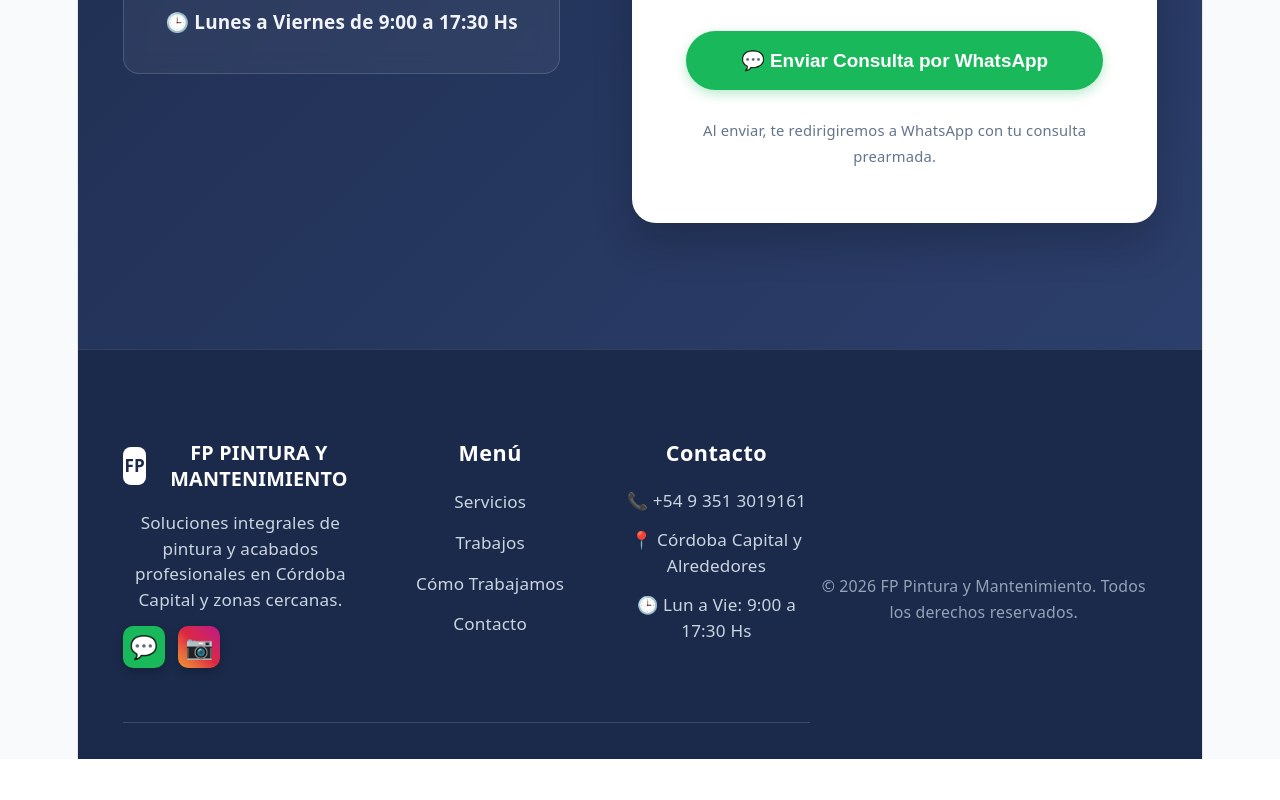
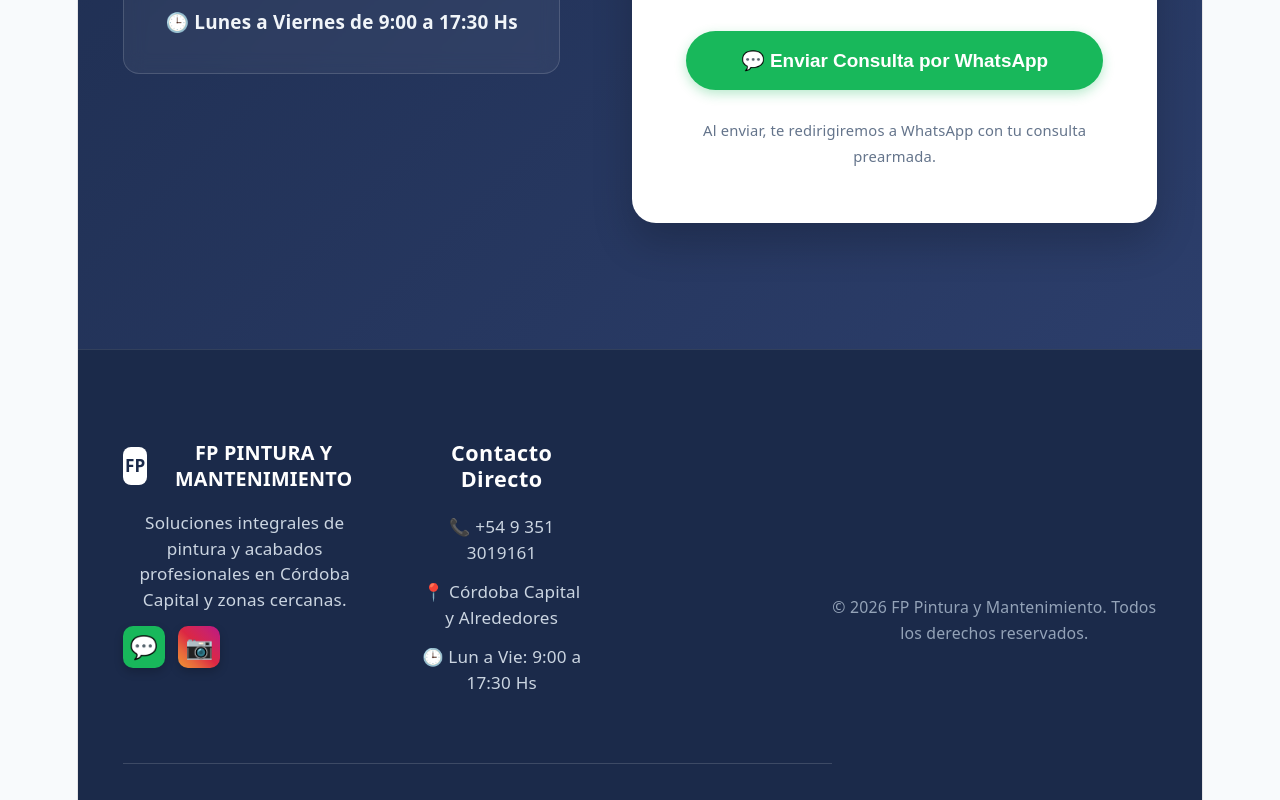
Before and after one commit to mmateodiaz/FP-Pintura, a React (Vite) app: page / in a window 1280 px wide. Shown: the part 4597-5397 px from the top of the page. Before the commit the page ends 5356 px from the top, so only its background shows below. Built offline with nearby package versions, Linux system fonts and the light colour scheme.

Commit message:
Agregando informacion contacto

```diff
--- a/src/App.css
+++ b/src/App.css
@@ -700,25 +700,6 @@ footer.footer {
 }
 
 /* Lista de enlaces del footer */
-.footer-links-list {
-  list-style: none;
-  display: flex;
-  flex-direction: column;
-  gap: 0.75rem;
-}
-
-.footer-links-list a {
-  color: #cbd5e1;
-  text-decoration: none;
-  font-size: 0.95rem;
-  transition: color 0.2s;
-}
-
-.footer-links-list a:hover {
-  color: #ffffff;
-  text-decoration: underline;
-}
-
 .footer-col p {
   color: #cbd5e1;
   font-size: 0.95rem;
@@ -734,7 +715,7 @@ footer.footer {
   font-size: 0.88rem;
 }
 
-@media (max-width: 900px) {
+@media (max-width: 768px) {
   .footer-container {
     grid-template-columns: 1fr;
     gap: 2.5rem;
--- a/src/App.jsx
+++ b/src/App.jsx
@@ -344,17 +344,7 @@ function App() {
           </div>
 
           <div className="footer-col">
-            <h3>Menú</h3>
-            <ul className="footer-links-list">
-              <li><a href="#servicios">Servicios</a></li>
-              <li><a href="#trabajos">Trabajos</a></li>
-              <li><a href="#proceso">Cómo Trabajamos</a></li>
-              <li><a href="#contacto">Contacto</a></li>
-            </ul>
-          </div>
-
-          <div className="footer-col">
-            <h3>Contacto</h3>
+            <h3>Contacto Directo</h3>
             <p>📞 +54 9 351 3019161</p>
             <p>📍 Córdoba Capital y Alrededores</p>
             <p>🕒 Lun a Vie: 9:00 a 17:30 Hs</p>
```
